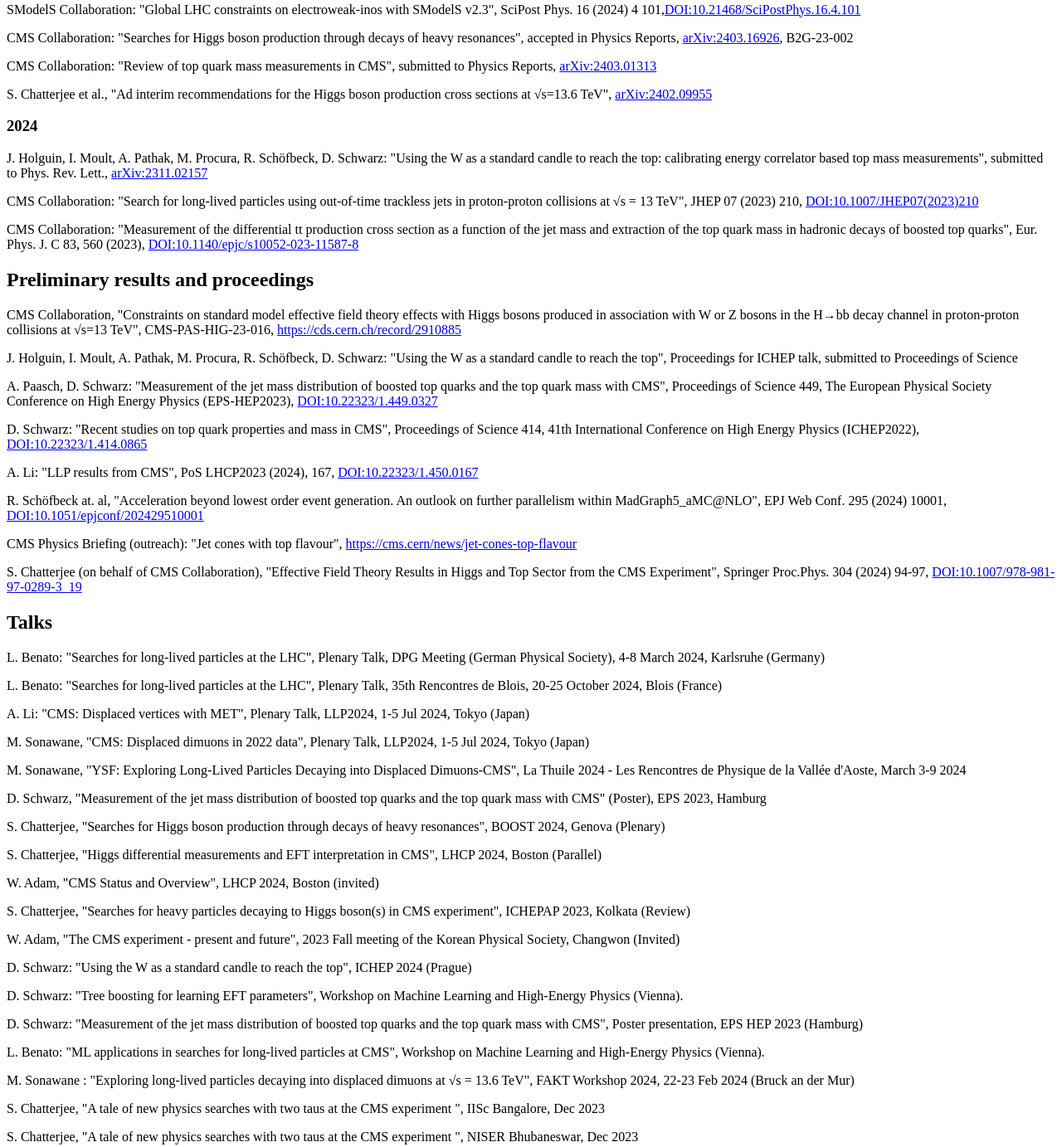
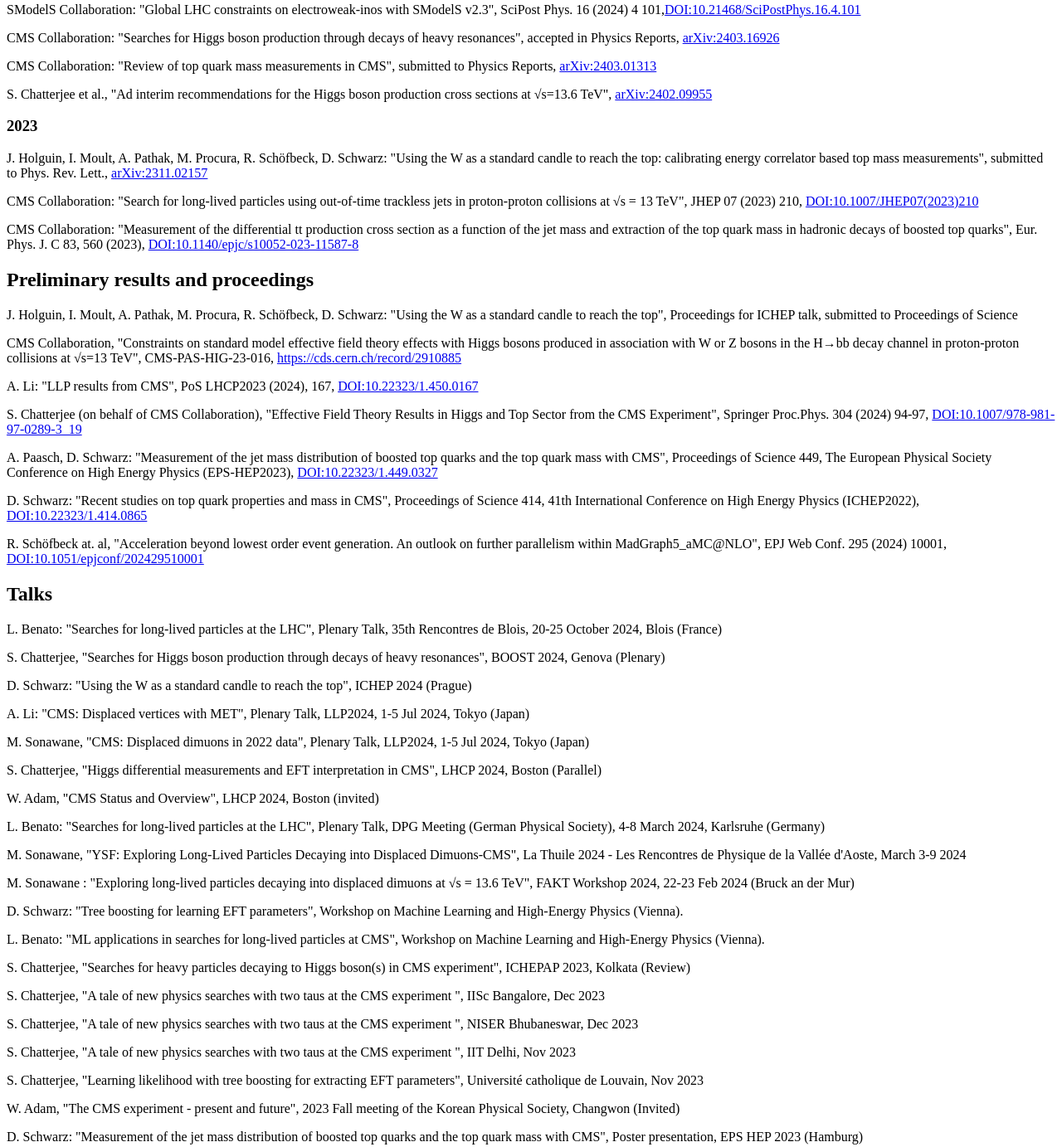
Before and after one commit to HephyAnalysisSW/HephyAnalysisSW.github.io, a plain HTML site: page index.html in a window 1280 px wide. Shown: the part 595-1978 px from the top of the page at 83% size. Drawn offline with nearby package versions, Linux system fonts and the light colour scheme.

Commit message:
sortet all by date

```diff
--- a/index.html
+++ b/index.html
@@ -11,7 +11,7 @@
 
 <h1>HEPHY CMS Analysis Group</h1>
 <h2>Peer-reviewed publications</h2>
-<h3> 2024</h3
+<h3>2024</h3>
 <p>SModelS Collaboration: "SModelS v3: Going Beyond Z2 Topologies", accepted for publication in JHEP,<a href="https://arxiv.org/abs/2409.12942">arXiv:2409.12942</a></p>
 <p>SModelS Collaboration: "SModelS v2.3: Enabling global likelihood analyses", SciPost Phys. 15 (2023) 5 185, <a href="https://doi.org/10.21468/SciPostPhys.15.5.185">DOI: 10.21468/SciPostPhys.15.5.185</a></p>
 <p>R. Schöfbeck (editor), et al.: "LHC EFT WG Note: SMEFT predictions, event reweighting, and simulation", submitted to Scipost Community reports, <a href="https://arxiv.org/abs/2406.14620">arXiv:2406:14620</a></p>
@@ -23,46 +23,44 @@
 <p>CMS Collaboration: "Search for long-lived particles decaying to final states with a pair of muons in proton-proton collisions at √s = 13.6 TeV",  J. High Energ. Phys. 2024, 47 (2024), <a href="https://doi.org/10.1007/JHEP05(2024)047">DOI:10.1007/JHEP05(2024)047</a></p>
 <p>S. Chatterjee, S. S. Cruz, R. Schöfbeck, D. Schwarz: "A rotation-equivariant graph neural network for learning hadronic SMEFT effects", Phys. Rev. D 109 (2024) 7, 076012, <a href="https://link.aps.org/doi/10.1103/PhysRevD.109.076012">DOI:10.1103/PhysRevD.109.076012</a></p>
 <p>SModelS Collaboration: "Global LHC constraints on electroweak-inos with SModelS v2.3", SciPost Phys. 16 (2024) 4 101,<a href="https://doi.org/10.21468/SciPostPhys.16.4.101">DOI:10.21468/SciPostPhys.16.4.101 </a></p>
-<p>CMS Collaboration: "Searches for Higgs boson production through decays of heavy resonances", accepted in Physics Reports, <a href="https://arxiv.org/abs/2403.16926">arXiv:2403.16926</a>, B2G-23-002</p>
+<p>CMS Collaboration: "Searches for Higgs boson production through decays of heavy resonances", accepted in Physics Reports, <a href="https://arxiv.org/abs/2403.16926">arXiv:2403.16926</a></p>
 <p>CMS Collaboration: "Review of top quark mass measurements in CMS", submitted to Physics Reports, <a href="https://arxiv.org/abs/2403.01313">arXiv:2403.01313</a></p>
 <p>S. Chatterjee et al., "Ad interim recommendations for the Higgs boson production cross sections at √s=13.6 TeV", <a href="https://arxiv.org/abs/2402.09955">arXiv:2402.09955</a></p>
-<h3> 2024</h3
+<h3>2023</h3>
 <p>J. Holguin, I. Moult, A. Pathak, M. Procura, R. Schöfbeck, D. Schwarz: "Using the W as a standard candle to reach the top: calibrating energy correlator based top mass measurements", submitted to Phys. Rev. Lett., <a href="https://arxiv.org/abs/2311.02157">arXiv:2311.02157</a></p>
 <p>CMS Collaboration: "Search for long-lived particles using out-of-time trackless jets in proton-proton collisions at √s = 13 TeV", JHEP 07 (2023) 210, <a href="https://doi.org/10.1007/JHEP07%282023%29210">DOI:10.1007/JHEP07(2023)210</a></p>
 <p>CMS Collaboration: "Measurement of the differential tt production cross section as a function of the jet mass and extraction of the top quark mass in hadronic decays of boosted top quarks", Eur. Phys. J. C 83, 560 (2023), <a href="https://doi.org/10.1140/epjc/s10052-023-11587-8">DOI:10.1140/epjc/s10052-023-11587-8</a></p>
 
 
 <h2>Preliminary results and proceedings</h2>
+<p>J. Holguin, I. Moult, A. Pathak, M. Procura, R. Schöfbeck, D. Schwarz: "Using the W as a standard candle to reach the top", Proceedings for ICHEP talk, submitted to Proceedings of Science</p>
 <p>CMS Collaboration, "Constraints on standard model effective field theory effects with Higgs bosons produced in association with W or Z bosons in the H→bb decay channel in proton-proton collisions at  √s=13 TeV", CMS-PAS-HIG-23-016, <a href="https://cds.cern.ch/record/2910885">https://cds.cern.ch/record/2910885</a></p>
-<p>J. Holguin, I. Moult, A. Pathak, M. Procura, R. Schöfbeck, D. Schwarz: "Using the W as a standard candle to reach the top", Proceedings for ICHEP talk, submitted to Proceedings of Science</p>
+<p>A. Li: "LLP results from CMS", PoS LHCP2023 (2024), 167, <a href="https://doi.org/10.22323/1.450.0167">DOI:10.22323/1.450.0167</a></p>
+<p>S. Chatterjee (on behalf of CMS Collaboration), "Effective Field Theory Results in Higgs and Top Sector from the CMS Experiment", Springer Proc.Phys. 304 (2024) 94-97, <a href="https://doi.org/10.1007/978-981-97-0289-3_19">DOI:10.1007/978-981-97-0289-3_19</a></p>
 <p>A. Paasch, D. Schwarz: "Measurement of the jet mass distribution of boosted top quarks and the top quark mass with CMS", Proceedings of Science 449, The European Physical Society Conference on High Energy Physics (EPS-HEP2023),  <a href="https://doi.org/10.22323/1.449.0327">DOI:10.22323/1.449.0327</a></p>
 <p>D. Schwarz: "Recent studies on top quark properties and mass in CMS", Proceedings of Science 414, 41th International Conference on High Energy Physics (ICHEP2022), <a href="https://doi.org/10.22323/1.414.0865">DOI:10.22323/1.414.0865</a></p>
-<p>A. Li: "LLP results from CMS", PoS LHCP2023 (2024), 167, <a href="https://doi.org/10.22323/1.450.0167">DOI:10.22323/1.450.0167</a></p>
 <p>R. Schöfbeck at. al, "Acceleration beyond lowest order event generation. An outlook on further parallelism within MadGraph5_aMC@NLO", EPJ Web Conf. 295 (2024) 10001, <a href="https://doi.org/10.1051/epjconf/202429510001">DOI:10.1051/epjconf/202429510001</a></p>
-<p>CMS Physics Briefing (outreach): "Jet cones with top flavour", <a href="https://cms.cern/news/jet-cones-top-flavour">https://cms.cern/news/jet-cones-top-flavour</a></p>
-<p>S. Chatterjee (on behalf of CMS Collaboration), "Effective Field Theory Results in Higgs and Top Sector from the CMS Experiment", Springer Proc.Phys. 304 (2024) 94-97, <a href="https://doi.org/10.1007/978-981-97-0289-3_19">DOI:10.1007/978-981-97-0289-3_19</a></p>
 
 <h2>Talks</h2>
-<p>L. Benato: "Searches for long-lived particles at the LHC", Plenary Talk, DPG Meeting (German Physical Society), 4-8 March 2024, Karlsruhe (Germany)</p>
 <p>L. Benato: "Searches for long-lived particles at the LHC", Plenary Talk, 35th Rencontres de Blois, 20-25 October 2024, Blois (France)</p>
+<p>S. Chatterjee, "Searches for Higgs boson production through decays of heavy resonances", BOOST 2024, Genova  (Plenary)</p>
+<p>D. Schwarz: "Using the W as a standard candle to reach the top", ICHEP 2024 (Prague)</p>
 <p>A. Li: "CMS: Displaced vertices with MET", Plenary Talk, LLP2024, 1-5 Jul 2024, Tokyo (Japan)</p>
 <p>M. Sonawane, "CMS: Displaced dimuons in 2022 data", Plenary Talk, LLP2024, 1-5 Jul 2024, Tokyo (Japan)</p>
-<p>M. Sonawane, "YSF: Exploring Long-Lived Particles Decaying into Displaced Dimuons-CMS", La Thuile 2024 - Les Rencontres de Physique de la Vallée d'Aoste, March 3-9 2024</p>
-<p>D. Schwarz, "Measurement of the jet mass distribution of boosted top quarks and the top quark mass with CMS" (Poster), EPS 2023, Hamburg</p>
-<p>S. Chatterjee, "Searches for Higgs boson production through decays of heavy resonances", BOOST 2024, Genova  (Plenary)</p>
 <p>S. Chatterjee, "Higgs differential measurements and EFT interpretation in CMS", LHCP 2024, Boston (Parallel)</p>
 <p>W. Adam, "CMS Status and Overview", LHCP 2024, Boston (invited)</p>
+<p>L. Benato: "Searches for long-lived particles at the LHC", Plenary Talk, DPG Meeting (German Physical Society), 4-8 March 2024, Karlsruhe (Germany)</p>
+<p>M. Sonawane, "YSF: Exploring Long-Lived Particles Decaying into Displaced Dimuons-CMS", La Thuile 2024 - Les Rencontres de Physique de la Vallée d'Aoste, March 3-9 2024</p>
+<p>M. Sonawane : "Exploring long-lived particles decaying into displaced dimuons at √s = 13.6 TeV", FAKT Workshop 2024, 22-23 Feb 2024 (Bruck an der Mur)</p>
+<p>D. Schwarz: "Tree boosting for learning EFT parameters", Workshop on Machine Learning and High-Energy Physics (Vienna).</p>
+<p>L. Benato: "ML applications in searches for long-lived particles at CMS", Workshop on Machine Learning and High-Energy Physics (Vienna).</p>
 <p>S. Chatterjee, "Searches for heavy particles decaying to Higgs boson(s) in CMS experiment", ICHEPAP 2023, Kolkata (Review)</p>
-<p>W. Adam, "The CMS experiment - present and future", 2023 Fall meeting of the Korean Physical Society, Changwon (Invited)</p>
-<p>D. Schwarz: "Using the W as a standard candle to reach the top", ICHEP 2024 (Prague)</p>
-<p>D. Schwarz: "Tree boosting for learning EFT parameters", Workshop on Machine Learning and High-Energy Physics (Vienna).</p>
-<p>D. Schwarz: "Measurement of the jet mass distribution of boosted top quarks and the top quark mass with CMS", Poster presentation, EPS HEP 2023 (Hamburg)</p>
-<p>L. Benato: "ML applications in searches for long-lived particles at CMS", Workshop on Machine Learning and High-Energy Physics (Vienna).</p>
-<p>M. Sonawane : "Exploring long-lived particles decaying into displaced dimuons at √s = 13.6 TeV", FAKT Workshop 2024, 22-23 Feb 2024 (Bruck an der Mur)</p>
 <p>S. Chatterjee, "A tale of new physics searches with two taus at the CMS experiment ", IISc Bangalore, Dec 2023</p>
 <p>S. Chatterjee, "A tale of new physics searches with two taus at the CMS experiment ", NISER Bhubaneswar, Dec 2023</p>
 <p>S. Chatterjee, "A tale of new physics searches with two taus at the CMS experiment ", IIT Delhi, Nov 2023</p>
 <p>S. Chatterjee, "Learning likelihood with tree boosting for extracting EFT parameters", Université catholique de Louvain, Nov 2023</p>
+<p>W. Adam, "The CMS experiment - present and future", 2023 Fall meeting of the Korean Physical Society, Changwon (Invited)</p>
+<p>D. Schwarz: "Measurement of the jet mass distribution of boosted top quarks and the top quark mass with CMS", Poster presentation, EPS HEP 2023 (Hamburg)</p>
 
 
 </body>
```
